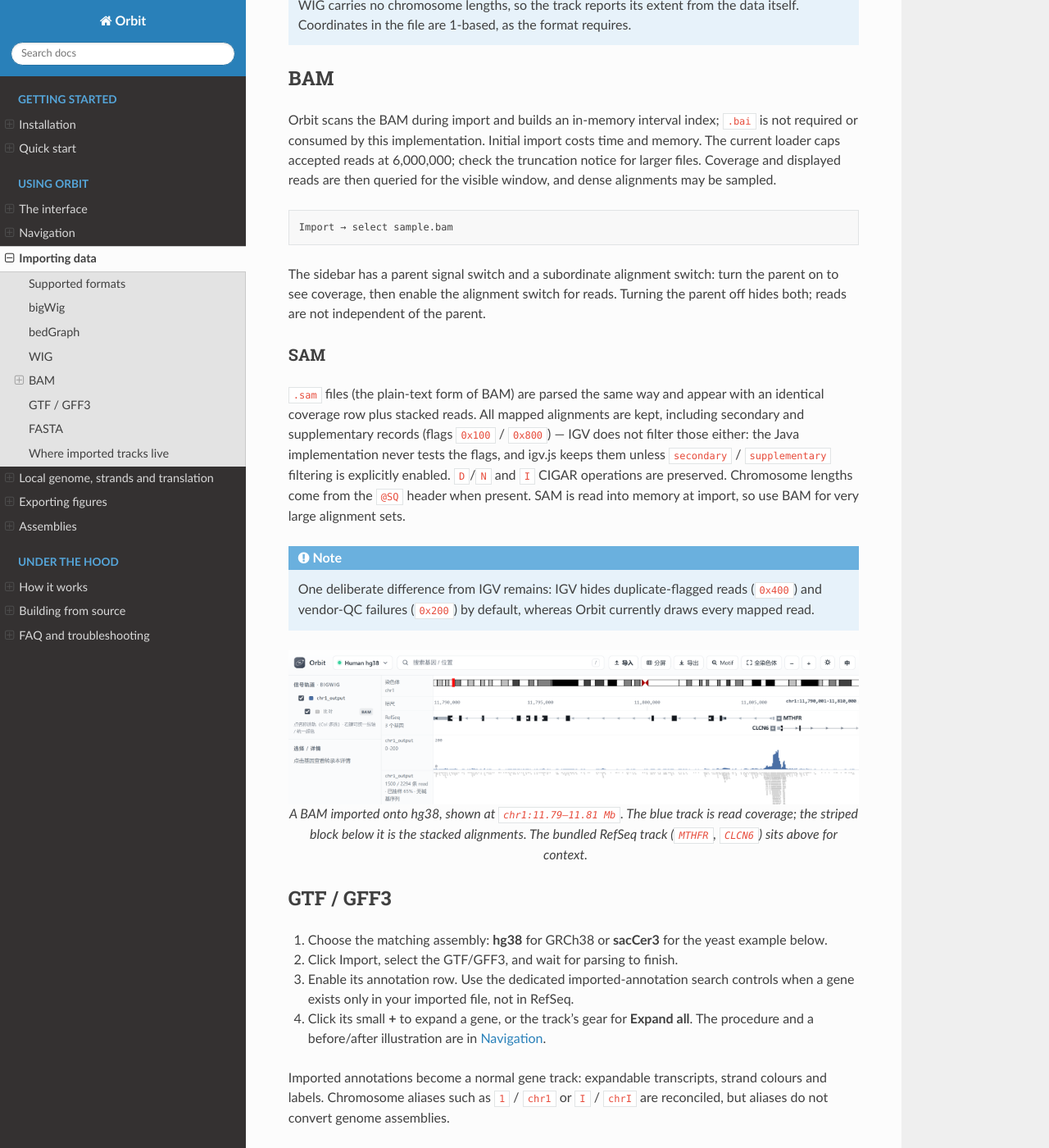
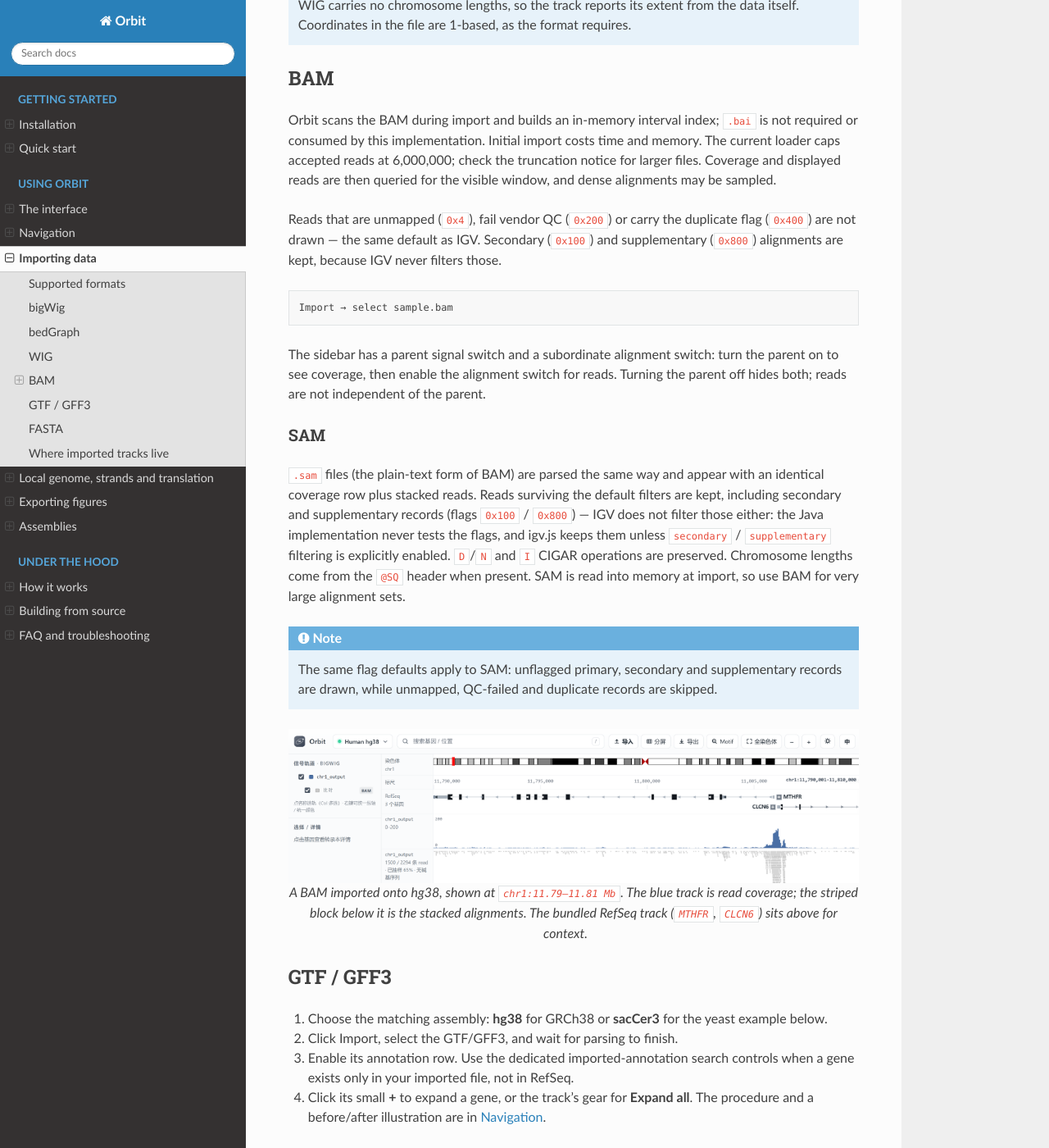
Before and after one commit to junjunlab/Orbit, a Sphinx documentation site: the page built from docs/data-import.rst, in a window 1280 px wide and 1400 px high, scrolled down 1949 px. Shown: the whole window at 82% size. Built offline with Sphinx 7.4.7 and the Read the Docs theme 3.1.0, drawn with Linux system fonts in a browser that asks for light colours.

Commit message:
feat: WIG/SAM import; IGV-default alignment flag filtering; bounded GC; app icon (rebuild 1.0.1)

```diff
--- a/docs/data-import.rst
+++ b/docs/data-import.rst
@@ -105,6 +105,11 @@ costs time and memory. The current loader caps accepted reads at 6,000,000;
 check the truncation notice for larger files. Coverage and displayed reads
 are then queried for the visible window, and dense alignments may be sampled.
 
+Reads that are unmapped (``0x4``), fail vendor QC (``0x200``) or carry the
+duplicate flag (``0x400``) are not drawn — the same default as IGV. Secondary
+(``0x100``) and supplementary (``0x800``) alignments are kept, because IGV never
+filters those.
+
 .. code-block:: text
 
    Import → select sample.bam
@@ -117,9 +122,9 @@ SAM
 ~~~
 
 ``.sam`` files (the plain-text form of BAM) are parsed the same way and appear
-with an identical coverage row plus stacked reads. All mapped alignments are
-kept, including secondary and supplementary records (flags ``0x100`` / ``0x800``)
-— IGV does not filter those either: the Java implementation never tests the
+with an identical coverage row plus stacked reads. Reads surviving the default
+filters are kept, including secondary and supplementary records (flags ``0x100``
+/ ``0x800``) — IGV does not filter those either: the Java implementation never tests the
 flags, and igv.js keeps them unless ``secondary`` / ``supplementary`` filtering
 is explicitly enabled. ``D``/``N`` and ``I`` CIGAR operations are preserved.
 Chromosome lengths come from the ``@SQ`` header when present. SAM is read into
@@ -127,9 +132,9 @@ memory at import, so use BAM for very large alignment sets.
 
 .. note::
 
-   One deliberate difference from IGV remains: IGV hides duplicate-flagged
-   reads (``0x400``) and vendor-QC failures (``0x200``) by default, whereas
-   Orbit currently draws every mapped read.
+   The same flag defaults apply to SAM: unflagged primary, secondary and
+   supplementary records are drawn, while unmapped, QC-failed and duplicate
+   records are skipped.
 
 .. figure:: examples/import-bam.png
    :align: center
```
Also changed, not shown: 3 other files.
